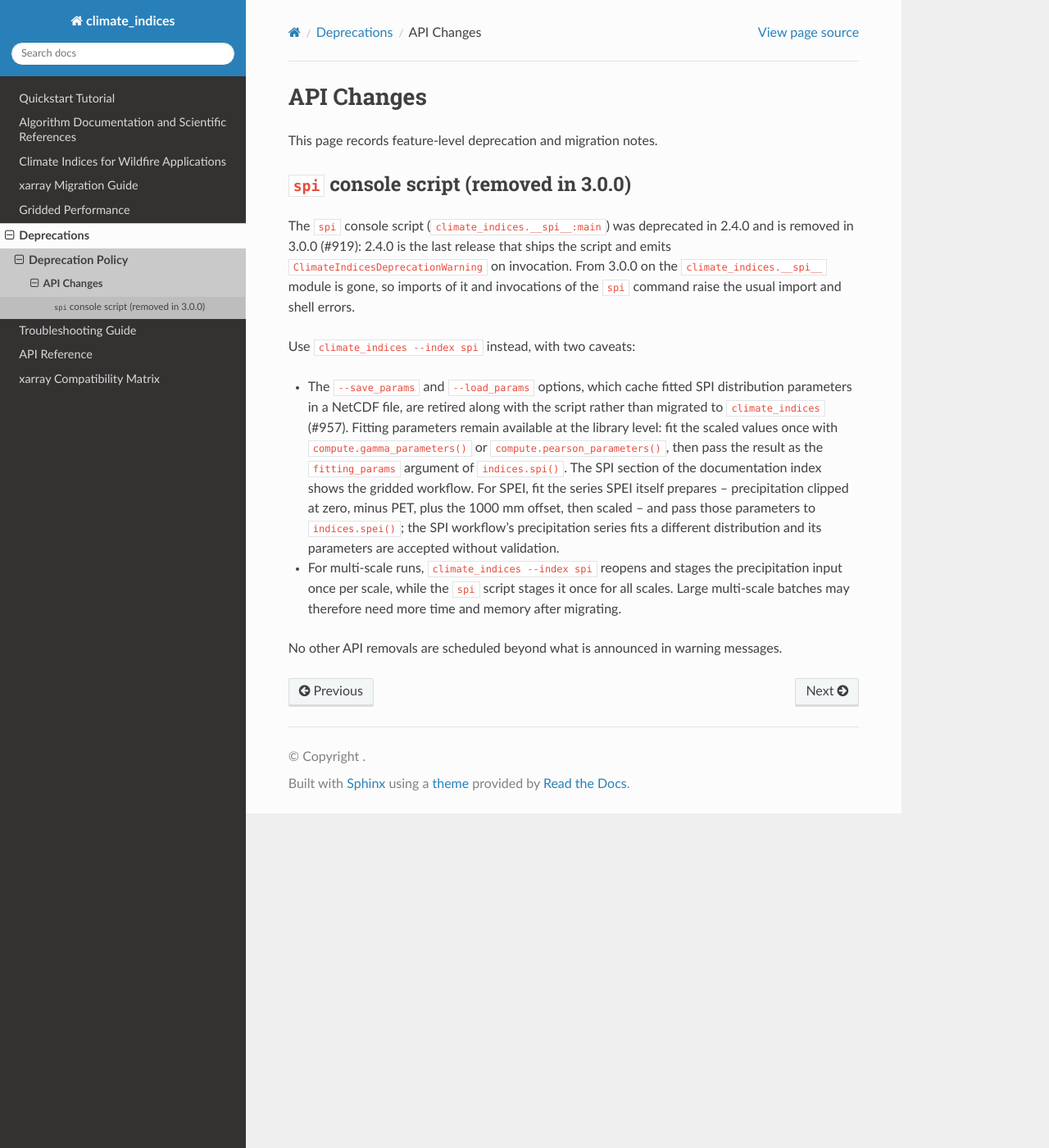
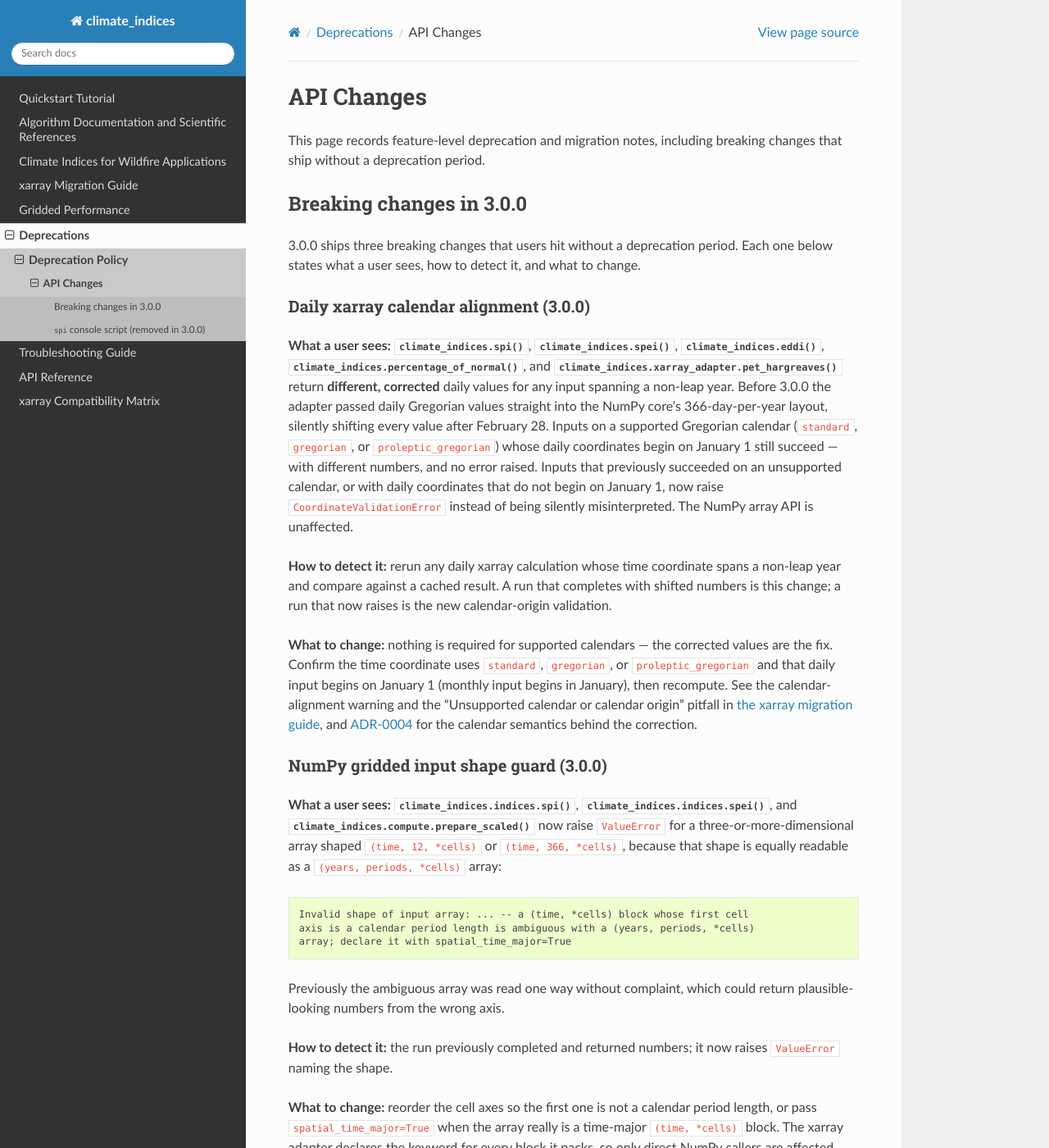
Before and after one commit to monocongo/climate_indices, a Sphinx documentation site: the page built from docs/deprecations/api-changes.md, in a window 1280 px wide and 1400 px high. Shown: the whole window at 82% size. Built offline with Sphinx 7.4.7 and the Read the Docs theme 3.1.0, drawn with Linux system fonts in a browser that asks for light colours; some of the changed text lies outside the part shown.

Commit message:
docs: document the 3.0.0 breaking changes with migration steps (#1009)

````diff
--- a/docs/deprecations/api-changes.md
+++ b/docs/deprecations/api-changes.md
@@ -1,6 +1,84 @@
 # API Changes
 
-This page records feature-level deprecation and migration notes.
+This page records feature-level deprecation and migration notes, including
+breaking changes that ship without a deprecation period.
+
+## Breaking changes in 3.0.0
+
+3.0.0 ships three breaking changes that users hit without a deprecation period.
+Each one below states what a user sees, how to detect it, and what to change.
+
+### Daily xarray calendar alignment (3.0.0)
+
+**What a user sees:** {func}`climate_indices.spi`, {func}`climate_indices.spei`,
+{func}`climate_indices.eddi`, {func}`climate_indices.percentage_of_normal`, and
+{func}`climate_indices.xarray_adapter.pet_hargreaves` return **different,
+corrected** daily values for any input spanning a non-leap year. Before 3.0.0
+the adapter passed daily Gregorian values straight into the NumPy core's
+366-day-per-year layout, silently shifting every value after February 28. Inputs
+on a supported Gregorian calendar (`standard`, `gregorian`, or
+`proleptic_gregorian`) whose daily coordinates begin on January 1 still succeed
+— with different numbers, and no error raised. Inputs that previously succeeded
+on an unsupported calendar, or with daily coordinates that do not begin on
+January 1, now raise `CoordinateValidationError` instead of being silently
+misinterpreted. The NumPy array API is unaffected.
+
+**How to detect it:** rerun any daily xarray calculation whose time coordinate
+spans a non-leap year and compare against a cached result. A run that completes
+with shifted numbers is this change; a run that now raises is the new
+calendar-origin validation.
+
+**What to change:** nothing is required for supported calendars — the
+corrected values are the fix. Confirm the time coordinate uses `standard`,
+`gregorian`, or `proleptic_gregorian` and that daily input begins on January 1
+(monthly input begins in January), then recompute. See the calendar-alignment
+warning and the "Unsupported calendar or calendar origin" pitfall in {doc}`the
+xarray migration guide </xarray_migration>`, and
+[ADR-0004](../adr/0004-xarray-calendar-semantics.md) for the calendar
+semantics behind the correction.
+
+### NumPy gridded input shape guard (3.0.0)
+
+**What a user sees:** {func}`climate_indices.indices.spi`,
+{func}`climate_indices.indices.spei`, and
+{func}`climate_indices.compute.prepare_scaled` now raise `ValueError` for a
+three-or-more-dimensional array shaped `(time, 12, *cells)` or
+`(time, 366, *cells)`, because that shape is equally readable as a
+`(years, periods, *cells)` array:
+
+```text
+Invalid shape of input array: ... -- a (time, *cells) block whose first cell
+axis is a calendar period length is ambiguous with a (years, periods, *cells)
+array; declare it with spatial_time_major=True
+```
+
+Previously the ambiguous array was read one way without complaint, which could
+return plausible-looking numbers from the wrong axis.
+
+**How to detect it:** the run previously completed and returned numbers; it now
+raises `ValueError` naming the shape.
+
+**What to change:** reorder the cell axes so the first one is not a calendar
+period length, or pass `spatial_time_major=True` when the array really is a
+time-major `(time, *cells)` block. The xarray adapter declares the keyword for
+every block it packs, so only direct NumPy callers are affected. See
+[ADR-0009](../adr/0009-spatial-block-declaration.md).
+
+### PCI February correction (3.0.0)
+
+**What a user sees:** {func}`climate_indices.pci` returns different values. The
+cumulative day-of-year month-end boundaries had February written as a month
+length (28 or 29) instead of its cumulative index, leaving the February slice
+empty, so March absorbed those days and PCI was overstated. For uniform
+1 mm/day rainfall the value moves from `9.754549` to `8.337066` for a 366-day
+input and `8.340026` for a 365-day input.
+
+**How to detect it:** compare a recomputed `pci()` value against a cached one.
+Every 365- or 366-day input whose February rainfall is non-zero is affected.
+
+**What to change:** recompute PCI values, and recalibrate any downstream
+thresholds tuned against the previous, overstated values. The fix landed in
+[#846](https://github.com/monocongo/climate_indices/pull/846).
 
 ## `spi` console script (removed in 3.0.0)
 
@@ -27,6 +105,3 @@ Use `climate_indices --index spi` instead, with two caveats:
   precipitation input once per scale, while the `spi` script stages it once
   for all scales. Large multi-scale batches may therefore need more time and
   memory after migrating.
-
-No other API removals are scheduled beyond what is announced in warning
-messages.
````
